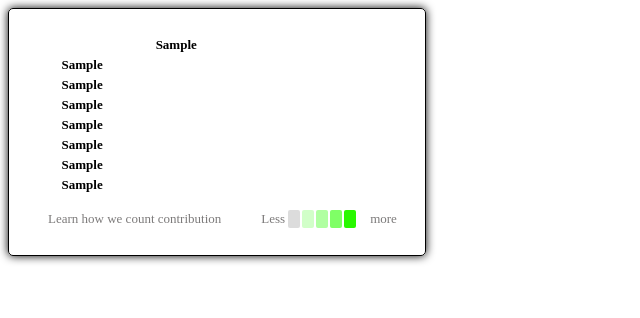
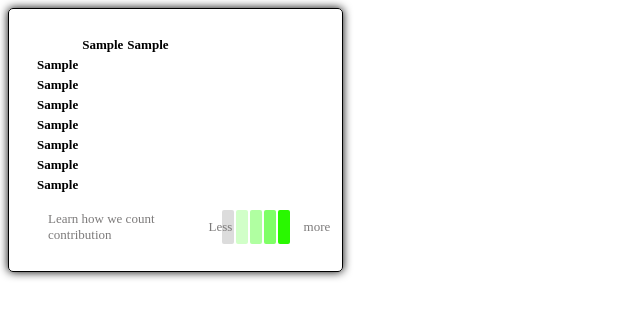
Before and after one commit to Kishandharan/RamachandraRepo, a Django app: template git_table/templates/index.html in a window 1280 px wide. Shown: the top 318 px of the page, without its empty margins (0-640 px from the left). Run offline with Django 3.2, Linux system fonts and the light colour scheme; the template is opened without the code that fills it: most values are stand-ins (such as "Sample title", 1, 10 or a date in 2020).

Commit message:
exact copy achieved

```diff
--- a/git_table/myapp/views.py
+++ b/git_table/myapp/views.py
@@ -27,7 +27,7 @@ def home(request):
 
 def make_calender(year):
     from datetime import date, timedelta
-    start_date = date(year, 1, 1)
+    start_date = date(year, 12, 11)
     day = []
     combine =[]
     months =['Jan','Feb','Mar','Apr','May',"Jun","Jul","Aug","Sep","Oct","Nov","Dec"]
@@ -39,7 +39,7 @@ def make_calender(year):
     return combine
 
 def git_calender_prep():
-    content = make_calender(2023)
+    content = make_calender(2022)
     list1 =[]
     list2 =[]
     dates =[]
--- a/git_table/templates/GitHubActivity_4MW21AD043.txt
+++ b/git_table/templates/GitHubActivity_4MW21AD043.txt
@@ -22,4 +22,3 @@
 30-Nov-2023,4
 7-Dec-2023,8
 14-Dec-2023,1
-15-Dec-2023,3
--- a/git_table/templates/index.html
+++ b/git_table/templates/index.html
@@ -15,6 +15,7 @@
     td{
         border:0px solid rgb(255, 255, 255);
         min-width: 10px;
+        max-width:10px;
         height: 10px;
         background-color:gainsboro;
         border-radius: 2px;
@@ -31,13 +32,21 @@
     }
 </style>
 <body>
-    <table>
-        <tr>
-            <th></th>
-            {% for W in param2 %}
-            <th colspan="4">{{W}}</th>
-            {% endfor %}
-        </tr>
+    <table width=160 height=150>
+        <thead>
+            <tr>
+                <th></th>
+                <th colspan="3">{{param2.11}}</th>
+                {% for W in param2 %}
+                {% if forloop.counter0|divisibleby:4%}
+                <th colspan="5" width=80>{{W}}</th>
+                {% else  %}
+                <th colspan="4" width=80>{{W}}</th>
+                {% endif %}
+                {% endfor %}
+            </tr>
+        </thead>
+
         <tr>
             <th>{{param1.0}}</th>
             {% for i in param3 %}
```
